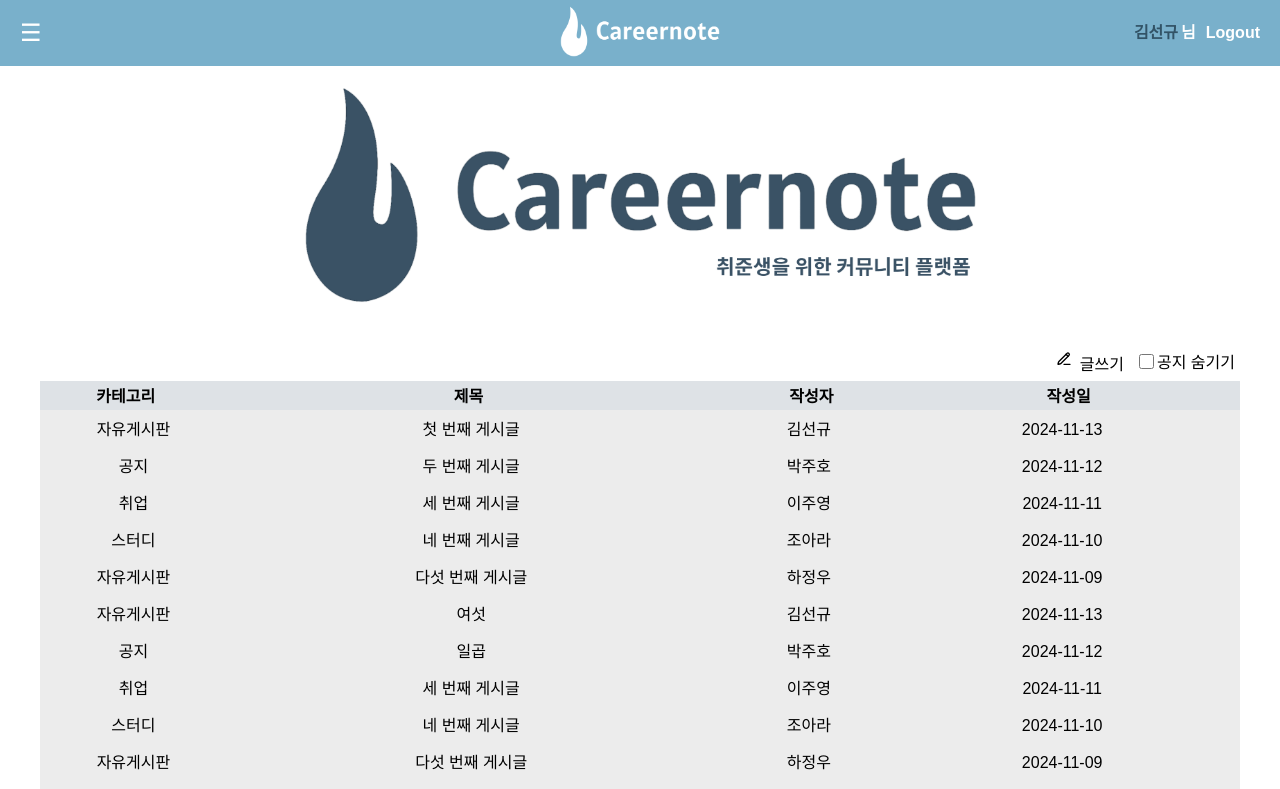
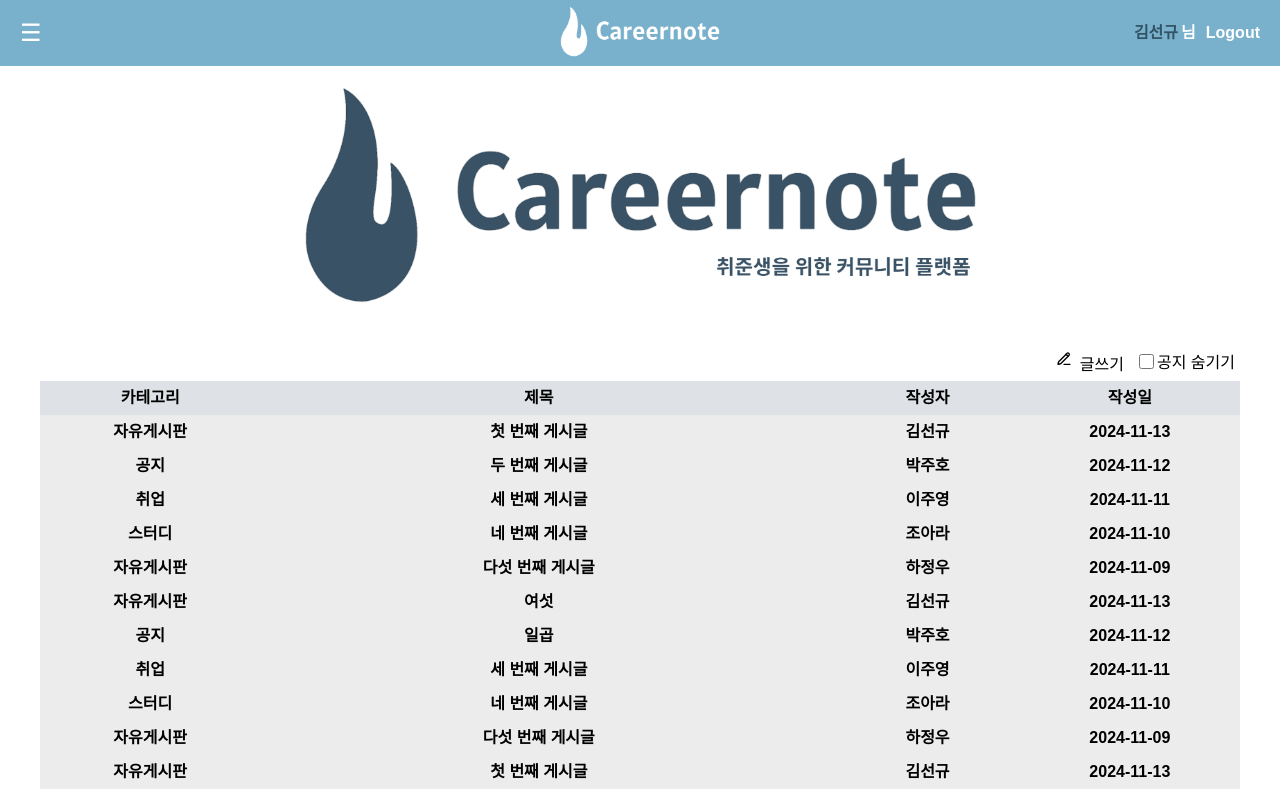
Before and after one commit to seongyu-Kim/careernote_front, a React (Create React App) app: page /mypage in a window 1280 px wide. Shown: the top 789 px of the page. Built offline with nearby package versions, Linux system fonts and the light colour scheme; the HTML template or start-up script is replaced by a standard one.

Commit message:
♻️ refactor: postlist 공통 컴포넌트로 수정 및 폴더구조 변경

```diff
--- a/src/components/PostList/PostList.tsx
+++ /dev/null
@@ -1,84 +0,0 @@
-import React, { useState } from 'react';
-import * as Styled from './PostList.styled';
-import { LuPencilLine } from 'react-icons/lu';
-import { useNavigate } from 'react-router-dom';
-
-interface Post {
-  id: number;
-  category: string;
-  title: string;
-  author: string;
-  date: string;
-}
-
-interface PostListProps {
-  posts: Post[];
-  width?: string; // width prop 추가
-  isAdmin?: boolean; // 관리자페이지일 경우 목록에 삭제버튼 추가하기 위함
-  onDelete?: (id: number) => void;
-}
-
-const PostList: React.FC<PostListProps> = ({ posts, width = '75rem', isAdmin, onDelete }) => {
-  const navigate = useNavigate();
-  const [isChecked, setChecked] = useState<boolean>(false);
-
-  const handleCheckboxChange = () => {
-    setChecked((prev) => !prev);
-  };
-
-  const handlePostClick = (id: number) => {
-    navigate(`/posts/${id}`);
-  };
-  return (
-    <>
-      <Styled.PostListContainer width={width}>
-        <Styled.ButtonBox>
-          <Styled.WriteButton onClick={() => navigate('/write')}>
-            <LuPencilLine />
-            글쓰기
-          </Styled.WriteButton>
-          <Styled.CheckboxWrapper>
-            <Styled.Checkbox type="checkbox" checked={isChecked} onChange={handleCheckboxChange} />
-            <div>공지 숨기기</div>
-          </Styled.CheckboxWrapper>
-        </Styled.ButtonBox>
-
-        <Styled.PostHeader>
-          <Styled.Category>카테고리</Styled.Category>
-          <Styled.Title noPointer>제목</Styled.Title>
-          <Styled.Author>작성자</Styled.Author>
-          <Styled.Date>작성일</Styled.Date>
-          {/* 관리자일 경우만 삭제 버튼 보이기 */}
-          {isAdmin && <Styled.Delete>관리</Styled.Delete>}
-        </Styled.PostHeader>
-
-        {posts && posts.length > 0 ? (
-          <>
-            {posts.map((post) => (
-              <Styled.PostItem key={post.id}>
-                <Styled.Category>{post.category}</Styled.Category>
-                <Styled.Title onClick={() => handlePostClick(post.id)}>{post.title}</Styled.Title>
-                <Styled.Author>{post.author}</Styled.Author>
-                <Styled.Date>{post.date}</Styled.Date>
-                {isAdmin && onDelete && (
-                  <Styled.DeleteBtn
-                    onClick={() => onDelete(post.id)} // onDelete가 정의되어 있을 때만 호출
-                  >
-                    삭제
-                  </Styled.DeleteBtn>
-                )}
-                {/* 관리자일 경우만 삭제 버튼 보이기 */}
-              </Styled.PostItem>
-            ))}
-          </>
-        ) : (
-          <>
-            <div style={{ textAlign: 'center', marginTop: '10px' }}>작성된 글이 없습니다.</div>
-          </>
-        )}
-      </Styled.PostListContainer>
-    </>
-  );
-};
-
-export default PostList;
--- a/src/components/PostList/PostList.styled.ts
+++ b/src/components/common/PostList/PostList.styled.ts
@@ -17,41 +17,9 @@ export const LogoImg = styled.img`
 
 export const PostHeader = styled.div`
   display: flex;
-  justify-content: center;
-  text-align: center;
-  padding: 5px 0;
-  font-weight: 800;
+  align-items: center;
+  padding: 9px;
   background-color: #dee2e6;
-`;
-
-export const Category = styled.div`
-  flex: 1;
-  margin-top: 3px;
-`;
-
-export const Title = styled.div<{ noPointer?: boolean }>`
-  flex: 3;
-  margin-top: 3px;
-  cursor: ${(props) => (props.noPointer ? 'default' : 'pointer')};
-
-  &:hover {
-    text-decoration: ${(props) => (props.noPointer ? 'none' : 'underline')};
-  }
-`;
-
-export const Author = styled.div`
-  flex: 1;
-  margin-top: 3px;
-`;
-
-export const Date = styled.div`
-  flex: 2;
-  margin-top: 3px;
-`;
-
-export const Delete = styled.div`
-  flex: 0.5;
-  margin-top: 3px;
 `;
 
 export const DeleteBtn = styled.div`
@@ -100,3 +68,15 @@ export const Checkbox = styled.input`
     background-color: red;
   }
 `;
+
+export const TableCell = styled.div<{ isTitle?: boolean }>`
+  flex: 1;
+  text-align: center;
+  font-weight: bold;
+  padding: 0 8px;
+  cursor: ${(props) => (props.isTitle ? 'pointer' : 'default')};
+
+  &:hover {
+    text-decoration: ${(props) => (props.isTitle ? 'underline' : 'none')};
+  }
+`;
--- /dev/null
+++ b/src/components/common/PostList/PostList.tsx
@@ -0,0 +1,113 @@
+import React, { useState } from 'react';
+import * as Styled from './PostList.styled';
+import { useNavigate } from 'react-router-dom';
+import { LuPencilLine } from 'react-icons/lu';
+
+interface Column {
+  key: string;
+  label: string;
+  flex?: string;
+  render?: (item: any) => React.ReactNode;
+}
+
+interface Post {
+  id: number;
+  category: string;
+  title: string;
+  author: string;
+  date: string;
+  [key: string]: any;
+}
+
+interface PostListProps {
+  columns: Column[];
+  posts: Post[];
+  width?: string;
+  isAdmin?: boolean;
+  onDelete?: (id: number) => void;
+}
+
+const PostList: React.FC<PostListProps> = ({
+  columns,
+  posts,
+  width = '75rem',
+  isAdmin,
+  onDelete,
+}) => {
+  const navigate = useNavigate();
+  const [isChecked, setChecked] = useState<boolean>(false);
+
+  const handleCheckboxChange = () => {
+    setChecked((prev) => !prev);
+  };
+
+  const handlePostClick = (id: number) => {
+    navigate(`/posts/${id}`);
+  };
+
+  return (
+    <Styled.PostListContainer width={width}>
+      {/* 테이블 버튼 옵션 */}
+      {!isAdmin && (
+        <Styled.ButtonBox>
+          <Styled.WriteButton onClick={() => navigate('/write')}>
+            <LuPencilLine />
+            글쓰기
+          </Styled.WriteButton>
+          <Styled.CheckboxWrapper>
+            <Styled.Checkbox type="checkbox" checked={isChecked} onChange={handleCheckboxChange} />
+            <div>공지 숨기기</div>
+          </Styled.CheckboxWrapper>
+        </Styled.ButtonBox>
+      )}
+
+      {/* 테이블 헤더 */}
+      <Styled.PostHeader>
+        {columns.map((column) => (
+          <Styled.TableCell key={column.key} style={{ flex: column.flex, textAlign: 'center' }}>
+            {column.label}
+          </Styled.TableCell>
+        ))}
+        {isAdmin && (
+          <Styled.TableCell
+            style={{
+              flex: columns.find((column) => column.key === 'admin')?.flex,
+              textAlign: 'center',
+            }}>
+            관리
+          </Styled.TableCell>
+        )}
+      </Styled.PostHeader>
+
+      {/* 테이블 데이터 */}
+      {posts.length > 0 ? (
+        posts.map((item, index) => (
+          <Styled.PostItem key={index}>
+            {columns.map((column) => (
+              <Styled.TableCell
+                key={column.key}
+                isTitle={column.key === 'title'}
+                onClick={column.key === 'title' ? () => handlePostClick(item.id) : undefined}
+                style={{ flex: column.flex }}>
+                {column.render ? column.render(item) : item[column.key]}
+              </Styled.TableCell>
+            ))}
+            {isAdmin && onDelete && (
+              <Styled.TableCell
+                style={{
+                  flex: columns.find((column) => column.key === 'admin')?.flex,
+                  textAlign: 'center',
+                }}>
+                <Styled.DeleteBtn onClick={() => onDelete(item.id)}>삭제</Styled.DeleteBtn>
+              </Styled.TableCell>
+            )}
+          </Styled.PostItem>
+        ))
+      ) : (
+        <div style={{ textAlign: 'center', marginTop: '10px' }}>작성된 데이터가 없습니다.</div>
+      )}
+    </Styled.PostListContainer>
+  );
+};
+
+export default PostList;
--- a/src/pages/admin/AdminMain.tsx
+++ b/src/pages/admin/AdminMain.tsx
@@ -1,7 +1,7 @@
 import DefaultButton from '@components/common/DefaultButton/DefaultButton';
 import Alert from '@components/common/Alert/Alert';
 import Pagination from '@components/Pagination/Pagination';
-import PostList from '@components/PostList/PostList';
+import PostList from '@components/common/PostList/PostList';
 import { useAlertStore } from '@stores/store';
 import React, { useState } from 'react';
 import * as Styled from '@components/AdminMain/AdminMain.styled';
@@ -54,7 +54,7 @@ const AdminMain = () => {
     { email: 'aro123@naver.com', postCount: 12, level: '삐약이' },
     { email: 'tteam123@naver.com', postCount: 12, level: '꼬꼬닭' },
   ]); // 유저 상태
-  const [selectedUser, setSelectedUser] = useState<User | null>(null);  // 탈퇴 시 선택 사용자
+  const [selectedUser, setSelectedUser] = useState<User | null>(null); // 탈퇴 시 선택 사용자
   // useEffect(() => {
   //   // GET 요청으로 사용자 정보 가져오기
   //   const fetchUsers = async () => {
@@ -93,9 +93,7 @@ const AdminMain = () => {
       // await axios.delete(`/api/users/${id}`);
 
       // 상태 업데이트
-      setUsers((prevUsers) =>
-        prevUsers.filter((user) => user.email !== selectedUser.email)
-      );
+      setUsers((prevUsers) => prevUsers.filter((user) => user.email !== selectedUser.email));
 
       alert(`${selectedUser.email} 사용자가 탈퇴되었습니다.`);
     } catch (error) {
@@ -118,10 +116,8 @@ const AdminMain = () => {
       // API 요청
       // await axios.put(`/api/users/${user.email}`, { level: newLevel });
 
-      setUsers(prevUsers =>
-        prevUsers.map(u =>
-          u.email === user.email ? { ...u, level: newLevel } : u
-        )
+      setUsers((prevUsers) =>
+        prevUsers.map((u) => (u.email === user.email ? { ...u, level: newLevel } : u)),
       );
     } catch (error) {
       console.error('사용자 레벨 변경 실패:', error);
@@ -129,8 +125,19 @@ const AdminMain = () => {
     }
   };
   // '삐약이 회원'과 '꼬꼬닭 회원'으로 유저를 그룹화
-  const piakMembers = users.filter(user => user.level === '삐약이');
-  const kkokkodakMembers = users.filter(user => user.level === '꼬꼬닭');
+  const piakMembers = users.filter((user) => user.level === '삐약이');
+  const kkokkodakMembers = users.filter((user) => user.level === '꼬꼬닭');
+  //postlist수정
+  const columns = [
+    { key: 'category', label: '카테고리', flex: '1' },
+    {
+      key: 'title',
+      label: '제목',
+      flex: '3',
+    },
+    { key: 'author', label: '작성자', flex: '1' },
+    { key: 'date', label: '작성일', flex: '1' },
+  ];
   return (
     <MainLayout>
       <Styled.Container>
@@ -167,7 +174,14 @@ const AdminMain = () => {
             </select>
           </Styled.CategorySelect>
           <Styled.PostListContainer>
-            <PostList posts={dummyPosts} width='100%' onDelete={handleDelete} isAdmin={isAdmin} />
+            <PostList
+              //postlist수정
+              columns={columns}
+              posts={dummyPosts}
+              width="100%"
+              onDelete={handleDelete}
+              isAdmin={isAdmin}
+            />
             <Pagination
               currentPage={currentPage}
               totalPages={totalPages}
--- a/src/pages/user/Main.tsx
+++ b/src/pages/user/Main.tsx
@@ -1,8 +1,8 @@
 import React from 'react';
 import MainLayout from '@components/MainLayout/MainLayout';
-import PostList from '@components/PostList/PostList';
+import PostList from '@components/common/PostList/PostList';
 import landing from '@assets/landing.png';
-import * as Styled from '../../components/PostList/PostList.styled';
+import * as Styled from '../../components/common/PostList/PostList.styled';
 import Pagination from '@components/Pagination/Pagination';
 import { useState } from 'react';
 import useCategoryStore from '@stores/useCategoryStore';
@@ -360,10 +360,22 @@ const Main: React.FC = () => {
     sessionStorage.setItem('currentPage', page.toString());
   };
 
+  //테이블 데이터
+  const columns = [
+    { key: 'category', label: '카테고리', flex: '1' },
+    {
+      key: 'title',
+      label: '제목',
+      flex: '3',
+    },
+    { key: 'author', label: '작성자', flex: '1' },
+    { key: 'date', label: '작성일', flex: '1' },
+  ];
+
   return (
     <MainLayout>
       <Styled.LogoImg src={landing} alt="Landing" />
-      <PostList posts={currentPosts} />
+      <PostList posts={currentPosts} columns={columns} />
       <Pagination
         currentPage={currentPage}
         totalPages={totalPages}
--- a/src/pages/user/Mypage.tsx
+++ b/src/pages/user/Mypage.tsx
@@ -1,10 +1,10 @@
 import React from 'react';
 import MainLayout from '@components/MainLayout/MainLayout';
 import landing from '@assets/landing.png';
-import * as Styled from '../../components/PostList/PostList.styled';
+import * as Styled from '../../components/common/PostList/PostList.styled';
 import Pagination from '@components/Pagination/Pagination';
 import { useState } from 'react';
-import PostList from '@components/PostList/PostList';
+import PostList from '@components/common/PostList/PostList';
 
 const dummyPosts = [
   {
@@ -340,10 +340,21 @@ const Mypage: React.FC = () => {
     sessionStorage.setItem('currentPage', page.toString());
   };
 
+  const columns = [
+    { key: 'category', label: '카테고리', flex: '1' },
+    {
+      key: 'title',
+      label: '제목',
+      flex: '3',
+    },
+    { key: 'author', label: '작성자', flex: '1' },
+    { key: 'date', label: '작성일', flex: '1' },
+  ];
+
   return (
     <MainLayout>
       <Styled.LogoImg src={landing} alt="Landing" />
-      <PostList posts={currentPosts} />
+      <PostList posts={currentPosts} columns={columns} />
       <Pagination
         currentPage={currentPage}
         totalPages={totalPages}
```
